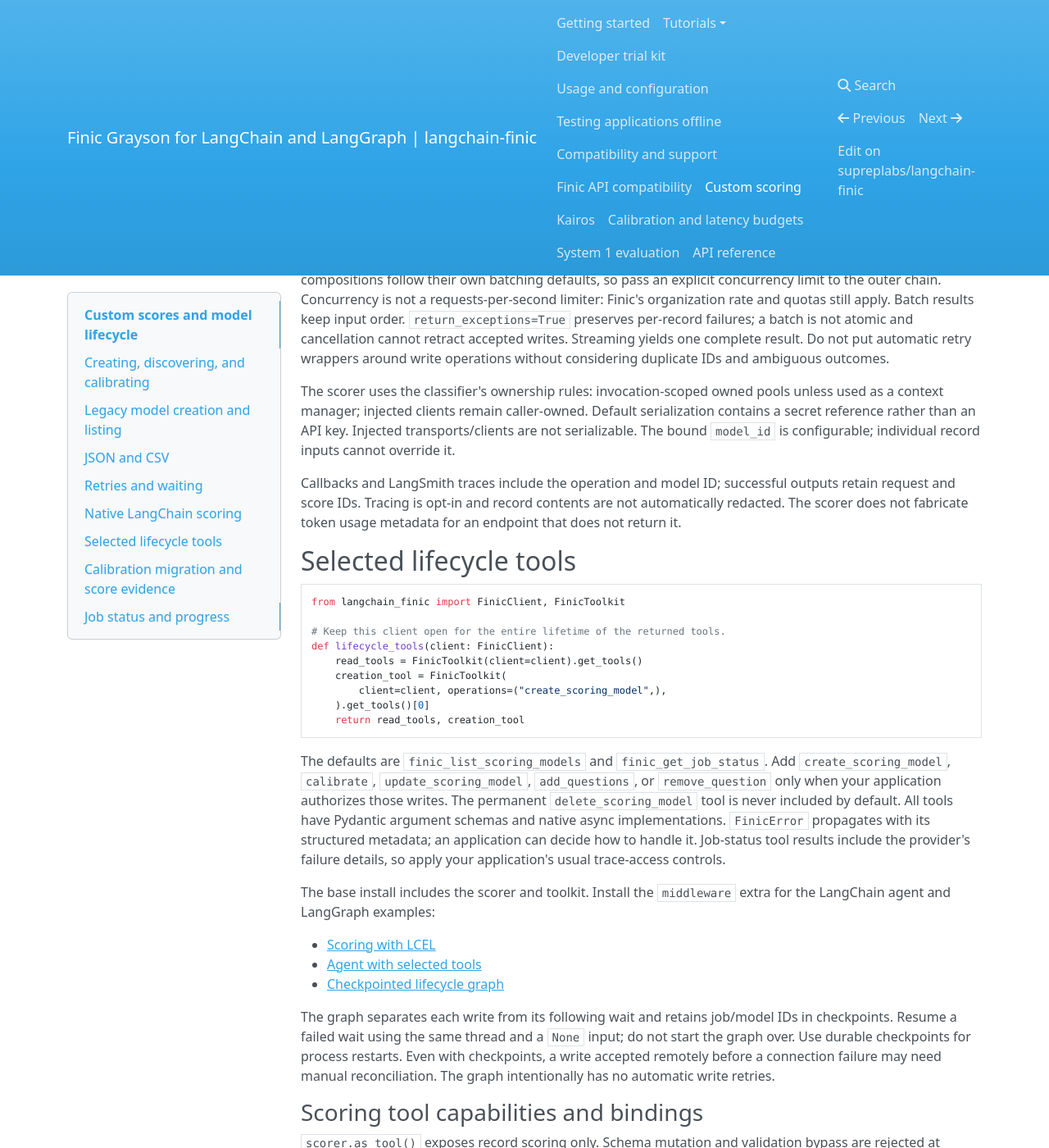
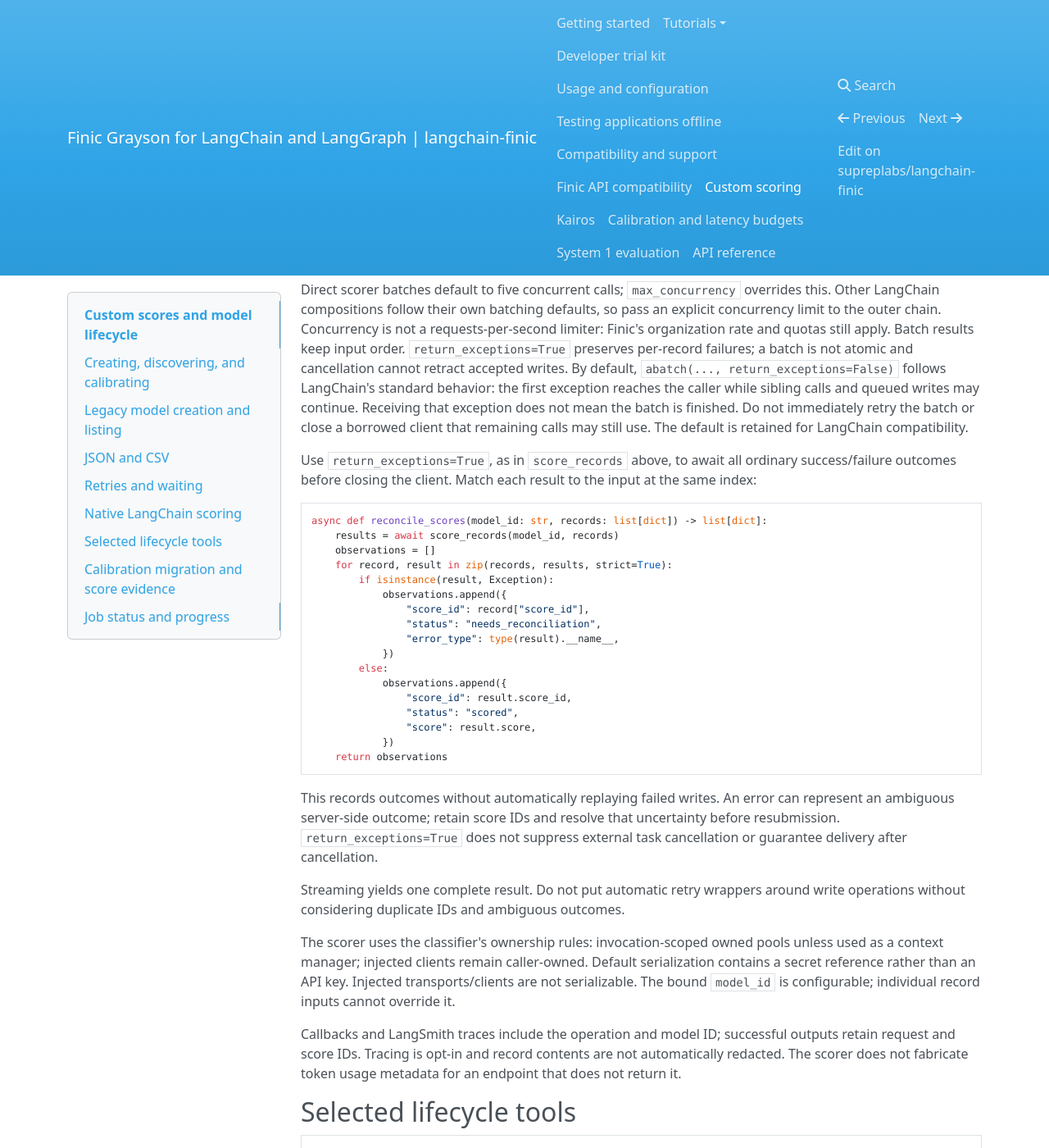
Before and after one commit to supreplabs/langchain-finic, an MkDocs documentation site: the page built from docs/scoring.md, in a window 1280 px wide and 1400 px high, scrolled down 2989 px. Shown: the whole window at 82% size. Built offline with MkDocs 1.6.1, drawn with Linux system fonts in a browser that asks for light colours; nearby versions of some CDN libraries.

Commit message:
docs: explain async batch lifetime and score reconciliation (#122)

````diff
--- a/docs/scoring.md
+++ b/docs/scoring.md
@@ -153,7 +153,9 @@ from langchain_finic import FinicScorer
 async def score_records(model_id: str, records: list[dict]):
     async with FinicScorer(model_id=model_id) as scorer:
         # Each input contains its own unique score_id and data.
-        return await scorer.abatch(records, {"max_concurrency": 2})
+        return await scorer.abatch(
+            records, {"max_concurrency": 2}, return_exceptions=True
+        )
 ```
 
 Direct scorer batches default to five concurrent calls; `max_concurrency`
@@ -162,6 +164,41 @@ so pass an explicit concurrency limit to the outer chain. Concurrency is not a
 requests-per-second limiter: Finic's organization rate and quotas still apply.
 Batch results keep input order. `return_exceptions=True` preserves per-record
 failures; a batch is not atomic and cancellation cannot retract accepted writes.
+By default, `abatch(..., return_exceptions=False)` follows LangChain's standard
+behavior: the first exception reaches the caller while sibling calls and queued
+writes may continue. Receiving that exception does not mean the batch is finished.
+Do not immediately retry the batch or close a borrowed client that remaining
+calls may still use. The default is retained for LangChain compatibility.
+
+Use `return_exceptions=True`, as in `score_records` above, to await all ordinary
+success/failure outcomes before closing the client. Match each result to the
+input at the same index:
+
+```python
+async def reconcile_scores(model_id: str, records: list[dict]) -> list[dict]:
+    results = await score_records(model_id, records)
+    observations = []
+    for record, result in zip(records, results, strict=True):
+        if isinstance(result, Exception):
+            observations.append({
+                "score_id": record["score_id"],
+                "status": "needs_reconciliation",
+                "error_type": type(result).__name__,
+            })
+        else:
+            observations.append({
+                "score_id": result.score_id,
+                "status": "scored",
+                "score": result.score,
+            })
+    return observations
+```
+
+This records outcomes without automatically replaying failed writes. An error can
+represent an ambiguous server-side outcome; retain score IDs and resolve that
+uncertainty before resubmission. `return_exceptions=True` does not suppress external
+task cancellation or guarantee delivery after cancellation.
+
 Streaming yields one complete result. Do not put automatic retry wrappers around
 write operations without considering duplicate IDs and ambiguous outcomes.
 
````
Also changed, not shown: 2 other files.
